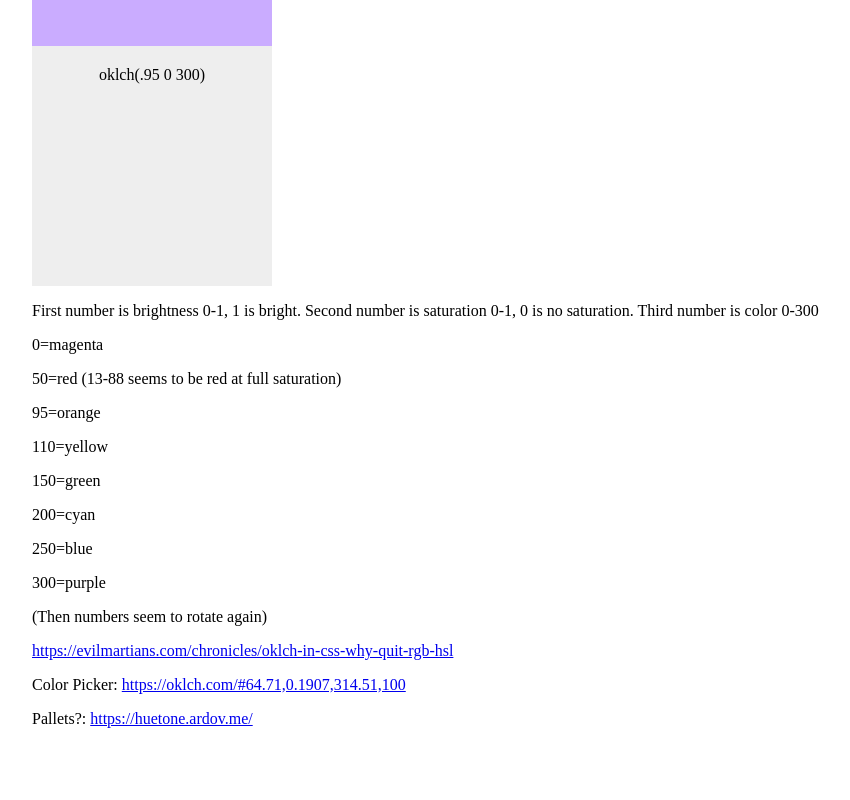
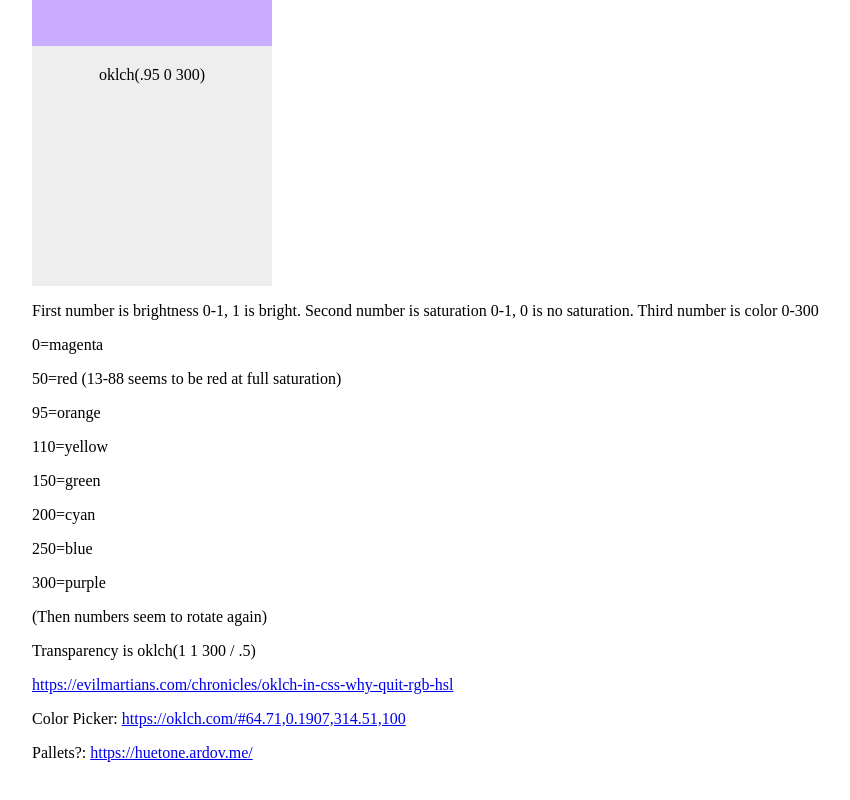
Before and after one commit to deanenettles/MtOlympusNews, a plain HTML site: page color_test_oklch.html in a window 1280 px wide. Shown: the part 742-1542 px from the top of the page, without its empty margins (36-886 px from the left). Drawn offline with Linux system fonts and the light colour scheme.

Commit message:
oklch update transparency

```diff
--- a/color_test_oklch.html
+++ b/color_test_oklch.html
@@ -31,6 +31,7 @@
     <p>250=blue</p>
     <p>300=purple</p>
     <p>(Then numbers seem to rotate again)</p>
+    <p>Transparency is oklch(1 1 300 / .5)</p>
 
 <p><a href="https://evilmartians.com/chronicles/oklch-in-css-why-quit-rgb-hsl" target="_blank">https://evilmartians.com/chronicles/oklch-in-css-why-quit-rgb-hsl</a></p>
 <p>Color Picker: <a href="https://oklch.com/#64.71,0.1907,314.51,100" target="_blank">https://oklch.com/#64.71,0.1907,314.51,100</a></p>
```
